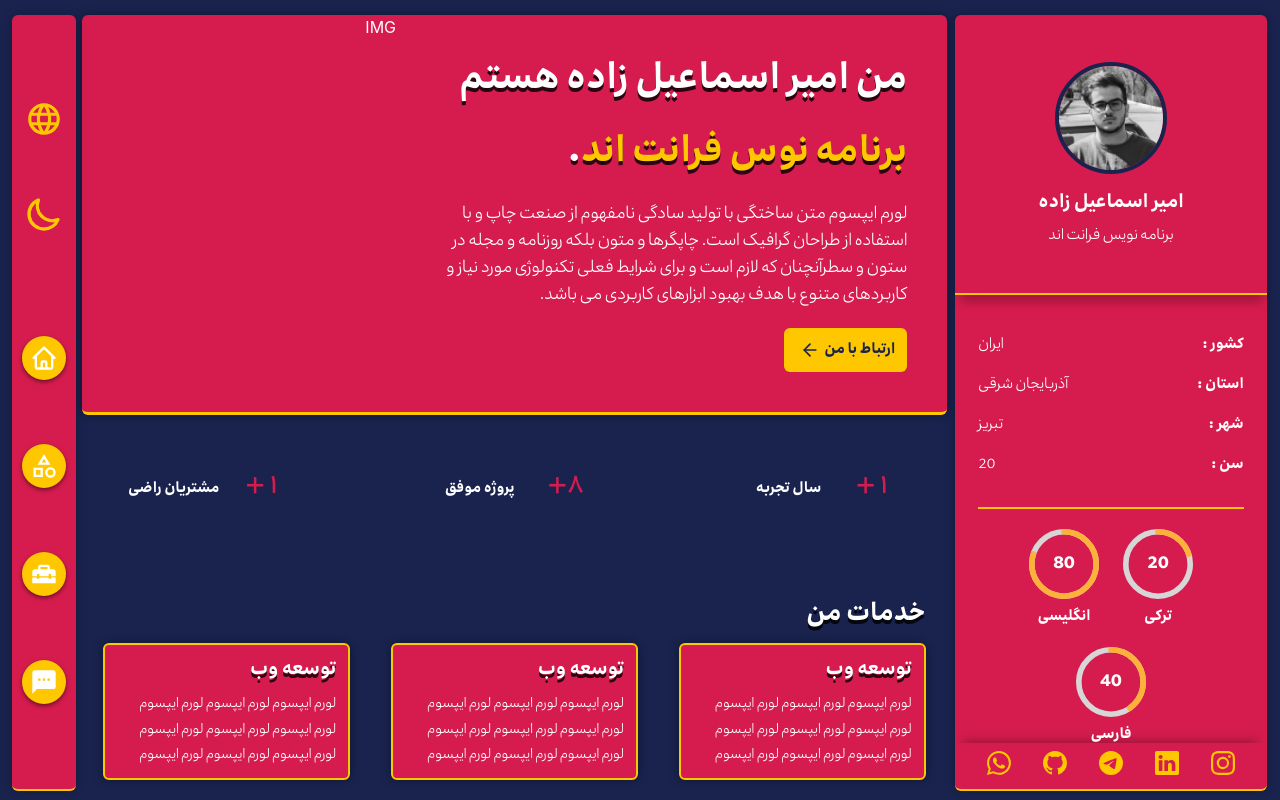
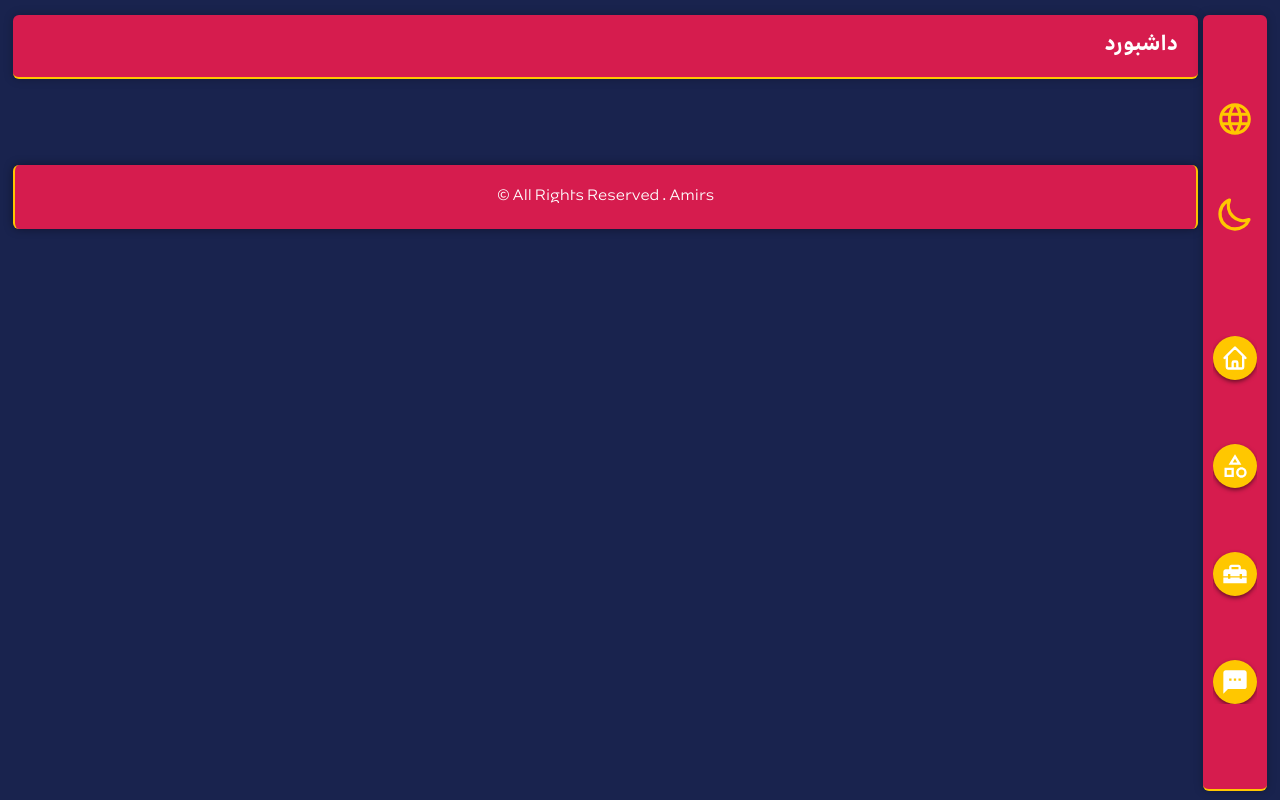
Before and after one commit to emiroow/Personal-Website, a React (Create React App) app: page /Admin/Comments in a window 1280 px wide. Shown: the top 800 px of the page. Built offline with nearby package versions, Linux system fonts and the light colour scheme.

Commit message:
init Admin & Router Dom

```diff
--- a/package.json
+++ b/package.json
@@ -17,6 +17,8 @@
     "react-i18next": "^12.0.0",
     "react-icons": "^4.6.0",
     "react-leaflet": "^4.2.0",
+    "react-router": "^6.5.0",
+    "react-router-dom": "^6.5.0",
     "react-scripts": "5.0.1",
     "react-slick": "^0.29.0",
     "react-styled-carousel": "^0.5.1",
--- a/src/App.jsx
+++ b/src/App.jsx
@@ -1,12 +1,11 @@
-import SideMenu from "./Components/SideMenu"
 import React, { useEffect, useState } from 'react'
-import SidePortfolio from "./Components/SidePortfolio"
-import Main from "./Components/Main"
 import i18n from './i18n';
 import { PreloaderContext } from './ContextApi/loaderContext'
 import { useTranslation } from "react-i18next";
 import Preloader from "./Components/Preloader";
-import MobileDviceMenu from "./Components/MobileDviceMenu";
+import { Route, Routes } from "react-router";
+import Dashboard from "./Pages/Dashboard";
+import Client from './Pages/Client';
 const languages = [
   {
     code: 'en',
@@ -30,17 +29,21 @@ function App() {
   }, [t, currentLanguage])
 
   return (
-    <div className="dark:bg-MainColorDark duration-100 bg-LightBackcolor">
-      {Loading ? <Preloader /> : null}
+    <>
       <PreloaderContext.Provider value={{ Loading, SetLoading }}>
-        <div className=" w-[98%] mt-[15px] max-md:flex-col justify-between m-auto flex  relative text-white ">
-          <MobileDviceMenu />
-          <SidePortfolio />
-          <Main />
-          <SideMenu />
+        <div className="dark:bg-MainColorDark duration-100 bg-LightBackcolor">
+          {Loading ? <Preloader /> : null}
+          <div className=" w-[98%] mt-[15px] max-md:flex-col justify-between m-auto flex  relative text-white ">
+            <Routes>
+              <Route path="/" element={<Client />} />
+              <Route path="/Admin*" element={<Dashboard />} >
+              {/* <Route index element={} /> */}
+              </Route>
+            </Routes>
+          </div>
         </div>
       </PreloaderContext.Provider>
-    </div>
+    </>
   );
 }
 
--- /dev/null
+++ b/src/Components/DashboardComponents/DashboardHeader.jsx
@@ -0,0 +1,17 @@
+import React, { useState } from 'react'
+import { HiMenuAlt2 } from "react-icons/hi"
+import DashboardMobileMenu from "./DashboardMobileMenu"
+export default function DashboardHeader() {
+    const [GetMenuShoing, SetMenuShoing] = useState(false)
+    const HandleMenuShoing = () => {
+        SetMenuShoing(true)
+    }
+    return (
+        <div className='dark:bg-BackColorWhiter justify-between font-IranBold shadow-[0px_0px_10px_0px_rgba(0,0,0,0.25)] bg-LightMaincolor rounded-md w-full flex items-center h-[8vh] p-5 border-b-2 border-LightYellow dark:border-DarkPurple'>
+            <div className='text-md lg:text-xl'>داشبورد</div>
+            <div className='text-3xl lg:hidden block'><HiMenuAlt2 onClick={HandleMenuShoing} /></div>
+            {/* <div className='text-3xl lg:block hidden'></div> */}
+            <DashboardMobileMenu sidestatus={GetMenuShoing} sidesetstatue={SetMenuShoing} />
+        </div>
+    )
+}
--- /dev/null
+++ b/src/Components/DashboardComponents/DashboardMainContentBody.jsx
@@ -0,0 +1,9 @@
+import React from 'react'
+import { Outlet } from "react-router-dom";
+export default function DashboardMainContentBody() {
+    return (
+        <div className=' w-full mt-[6px] h-max p-5'>
+            <Outlet />
+        </div>
+    )
+}
--- /dev/null
+++ b/src/Components/DashboardComponents/DashboardMenu.jsx
@@ -0,0 +1,46 @@
+import React from 'react'
+import { Outlet, NavLink } from "react-router-dom";
+import { HiOutlineHome } from "react-icons/hi"
+import { MdOutlineCategory } from "react-icons/md"
+import { MdHomeRepairService } from "react-icons/md"
+import { MdTextsms } from "react-icons/md"
+import Toggle from '../SideMenuComponents/toggle'
+import Language from '../SideMenuComponents/language'
+export default function DashboardMenu() {
+    return (
+        <div>
+            <div className="w-[5%] relative h-[96vh] lg:block hidden ">
+                <div className="w-[5%] h-[97vh] fixed items-center justify-center flex dark:bg-BackColor bg-LightMaincolor shadow-[0px_0px_10px_0px_rgba(0,0,0,0.25)] rounded-md border-b-2 border-LightYellow dark:border-DarkPurple">
+
+                    <div className='w-full flex-col h-[97vh] justify-center relative flex  items-center '>
+                        <div className='lg:space-y-14 2xl:space-y-24 mb-24 '>
+                            <div>
+                                <Language />
+                            </div>
+                            <div>
+                                <Toggle />
+                            </div>
+                        </div>
+
+                        <div className='lg:space-y-16 overflow-auto  2xl:space-y-24 text-[27px] lg:text-[20px] xl:text-[28px] 2xl:text-[32px]'>
+                            <NavLink className='rounded-full cursor-pointer dark:bg-DarkPurple bg-LightYellow p-2 flex items-center shadow-[0px_2px_4px_0px_rgba(0,0,0,0.50)]'>
+                                <HiOutlineHome className='text-white ' />
+                            </NavLink>
+                            <NavLink className='rounded-full cursor-pointer dark:bg-DarkPurple bg-LightYellow p-2 flex items-center shadow-[0px_2px_4px_0px_rgba(0,0,0,0.50)]'>
+                                <MdOutlineCategory className='text-white ' />
+                            </NavLink>
+                            <NavLink className='rounded-full cursor-pointer dark:bg-DarkPurple bg-LightYellow p-2 flex items-center shadow-[0px_2px_4px_0px_rgba(0,0,0,0.50)]'>
+                                <MdHomeRepairService className='text-white ' />
+                            </NavLink>
+                            <NavLink className='rounded-full cursor-pointer dark:bg-DarkPurple bg-LightYellow p-2 flex items-center shadow-[0px_2px_4px_0px_rgba(0,0,0,0.50)]'>
+                                <MdTextsms className='text-white ' />
+                            </NavLink>
+                        </div>
+
+                    </div>
+
+                </div>
+            </div>
+        </div>
+    )
+}
--- /dev/null
+++ b/src/Components/DashboardComponents/DashboardMobileMenu.jsx
@@ -0,0 +1,47 @@
+import React from 'react'
+import { HiOutlineHome } from "react-icons/hi"
+import { MdOutlineCategory } from "react-icons/md"
+import { MdHomeRepairService } from "react-icons/md"
+import { MdTextsms } from "react-icons/md"
+import Toggle from '../SideMenuComponents/toggle'
+import { NavLink } from "react-router-dom";
+import Language from '../SideMenuComponents/language'
+export default function DashboardMobileMenu({ sidestatus, sidesetstatue }) {
+    return (
+        <>
+            <div className={sidestatus ? "fixed dark:bg-BackColor bg-LightMaincolor border-r-2 dark:border-DarkPurple mt- border-LightYellow shadow-[0px_0px_10px_0px_rgba(0,0,0,0.40)] w-[23%] h-full z-50 top-0 duration-700 left-0" : "fixed  bg-BackColor shadow-[0px_0px_10px_0px_rgba(0,0,0,0.40)] w-[23%] h-full z-50 top-0 -left-[100%]"}>
+
+                <div className='w-full flex-col relative flex mt-10 items-center '>
+                    <div className='space-y-20 mb-24 '>
+                        <div>
+                            <Language />
+                        </div>
+                        <div>
+                            <Toggle />
+                        </div>
+                    </div>
+
+                    <div className='space-y-20 text-[27px] lg:text-[20px] xl:text-[28px] 2xl:text-[32px]'>
+                        <NavLink className='rounded-full cursor-pointer dark:bg-DarkPurple bg-LightYellow p-2 flex items-center shadow-[0px_2px_4px_0px_rgba(0,0,0,0.50)]'>
+                            <HiOutlineHome className='text-white ' />
+                        </NavLink>
+                        <NavLink href='#Portfolio' className='rounded-full cursor-pointer dark:bg-DarkPurple bg-LightYellow p-2 flex items-center shadow-[0px_2px_4px_0px_rgba(0,0,0,0.50)]'>
+                            <MdOutlineCategory className='text-white ' />
+                        </NavLink>
+                        <NavLink href='#date' className='rounded-full cursor-pointer dark:bg-DarkPurple bg-LightYellow p-2 flex items-center shadow-[0px_2px_4px_0px_rgba(0,0,0,0.50)]'>
+                            <MdHomeRepairService className='text-white ' />
+                        </NavLink>
+                        <NavLink href='#contact' className='rounded-full cursor-pointer dark:bg-DarkPurple bg-LightYellow p-2 flex items-center shadow-[0px_2px_4px_0px_rgba(0,0,0,0.50)]'>
+                            <MdTextsms className='text-white ' />
+                        </NavLink>
+                    </div>
+
+                </div>
+
+            </div>
+            <div onClick={e => sidesetstatue(false)} className={sidestatus ? "w-full  z-10 bg-black/40 h-[100vh] fixed top-0 duration-700 right-0" : "w-full z-10 bg-black/40 h-[100vh] fixed top-0 duration-100 -right-[100%]"}>
+                <span className='top-1 px-2 rounded-md bg-black right-1  absolute text-[12px] font-IranLight'>طراحی شده توسط <a href='' className='text-LightMaincolor dark:text-DarkPurple'>Emiroow@</a></span>
+            </div>
+        </>
+    )
+}
--- /dev/null
+++ b/src/Pages/Client.jsx
@@ -0,0 +1,15 @@
+import React from 'react'
+import Main from '../Components/Main'
+import SideMenu from '../Components/SideMenu'
+import MobileDviceMenu from '../Components/MobileDviceMenu'
+import SidePortfolio from '../Components/SidePortfolio'
+export default function Client() {
+    return (
+        <>
+            <MobileDviceMenu />
+            <SidePortfolio />
+            <Main />
+            <SideMenu />
+        </>
+    )
+}
--- /dev/null
+++ b/src/Pages/Dashboard.jsx
@@ -0,0 +1,17 @@
+import React from 'react'
+import DashboardMenu from "../Components/DashboardComponents/DashboardMenu"
+import Footer from "../Components/Footer"
+import DashboardHeader from '../Components/DashboardComponents/DashboardHeader';
+import DashboardMainContentBody from '../Components/DashboardComponents/DashboardMainContentBody';
+export default function Dashboard() {
+  return (
+    <div className='flex w-full justify-between'>
+      <DashboardMenu />
+      <div className='w-full lg:w-[94.5%]'>
+        <DashboardHeader />
+        <DashboardMainContentBody />
+        <Footer />
+      </div>
+    </div>
+  )
+}
--- a/src/index.js
+++ b/src/index.js
@@ -4,12 +4,15 @@ import './index.css';
 import App from './App';
 import { ThemeProvider } from './ContextApi/themeContext';
 import reportWebVitals from './reportWebVitals';
+import { BrowserRouter } from 'react-router-dom';
 
 const root = ReactDOM.createRoot(document.getElementById('root'));
 root.render(
   <React.StrictMode>
     <ThemeProvider>
-      <App />
+      <BrowserRouter>
+        <App />
+      </BrowserRouter>
     </ThemeProvider>
   </React.StrictMode>
 );
```
Also changed, not shown: 1 other file (tests, documents, lock files or other folders).
